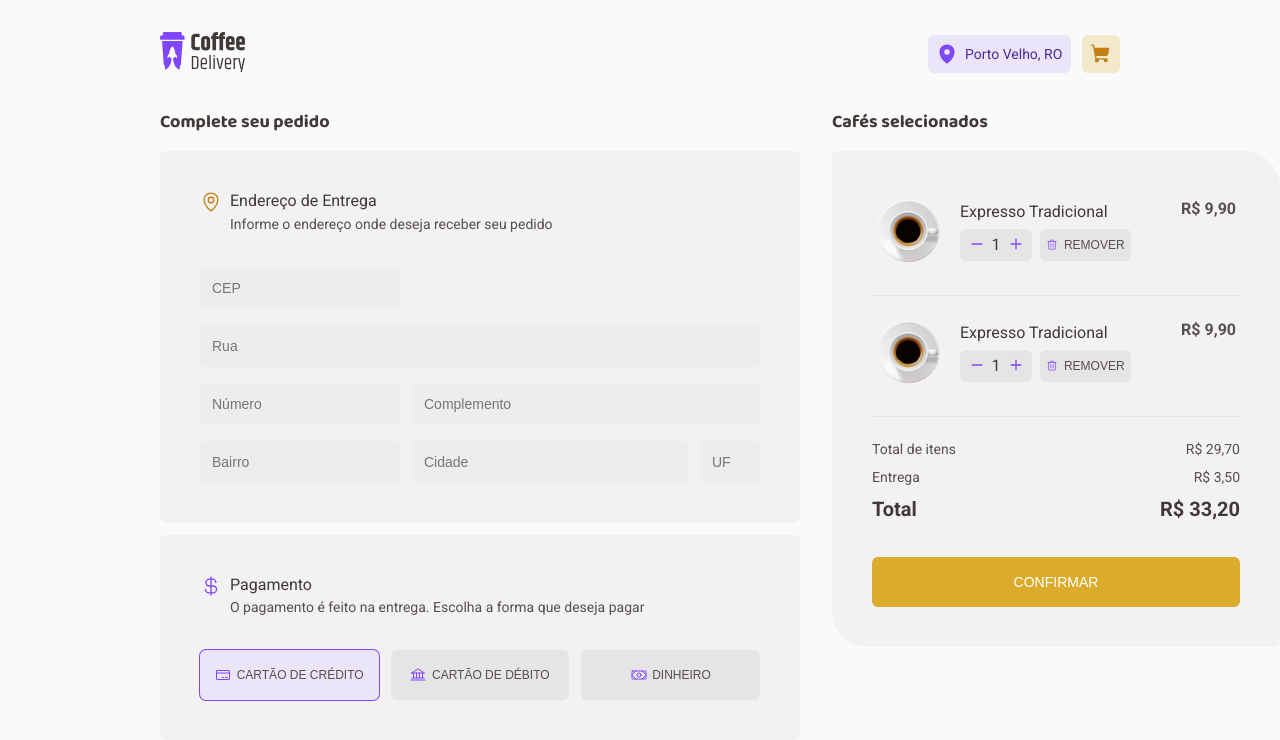
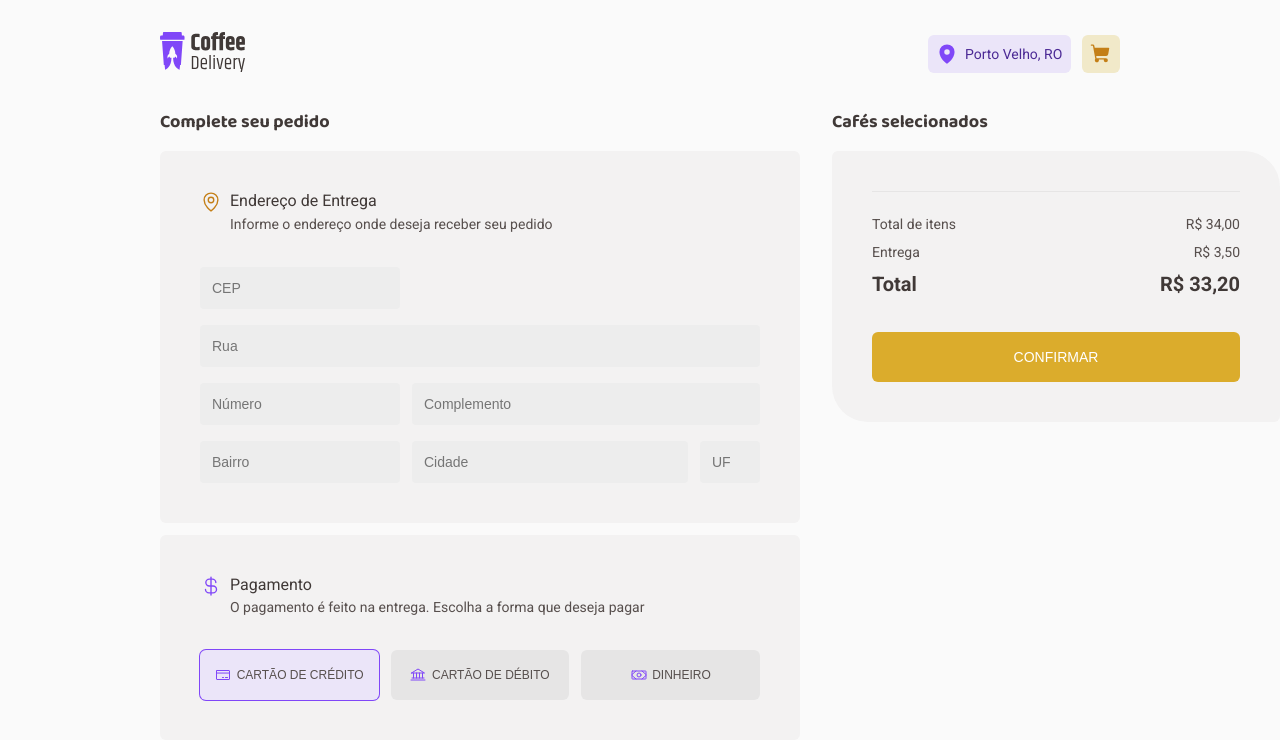
Before and after one commit to jrsoares/CoffeeDelivery, a React (Vite) app: page /checkout in a window 1280 px wide. Shown: the top 740 px of the page. Built offline with nearby package versions, Linux system fonts and the light colour scheme.

Commit message:
Implemented the functions of adding and removing items

```diff
--- /dev/null
+++ b/src/components/CoffeeSelected/index.tsx
@@ -0,0 +1,85 @@
+import React from "react";
+import {
+  Actions,
+  BtnRemove,
+  CoffeeSelectedItem,
+  CoffeeCardContainer,
+  Counter,
+  Info,
+} from "./styles";
+import { Minus, Plus, Trash } from "phosphor-react";
+import { useCart } from "../../hooks/useCart";
+import { BtnConfirm, CartPayment } from "../../pages/Checkout/styles";
+
+export function CoffeeSelected() {
+  const { cartItems, changeCartItemQuantity, removeCartItem } = useCart();
+
+  function PriceLocaleBr(price: number): string {
+    return price.toLocaleString("pt-br", {
+      currency: "BRL",
+      minimumFractionDigits: 2,
+    });
+  }
+
+  return (
+    <div>
+      <h1>Cafés selecionados</h1>
+      <CoffeeCardContainer>
+        {cartItems.map((item) => {
+          const totalItems = item.price * item.quantity;
+          function handleQuantityIncrease() {
+            changeCartItemQuantity(item.id, "increase");
+          }
+          function handleQuantityDecrease() {
+            changeCartItemQuantity(item.id, "decrease");
+          }
+          function handleRemoveItem() {
+            removeCartItem(item.id);
+          }
+          return (
+            <CoffeeSelectedItem key={item.id}>
+              <Info>
+                <img src={`${item.img}`} alt="" />
+                <div>
+                  <span>{item.title}</span>
+                  <Actions>
+                    <Counter>
+                      <button onClick={handleQuantityDecrease}>
+                        <Minus weight={"bold"} size={14} />
+                      </button>
+                      <span>{item.quantity}</span>
+                      <button onClick={handleQuantityIncrease}>
+                        <Plus weight={"bold"} size={14} />
+                      </button>
+                    </Counter>
+                    <BtnRemove onClick={handleRemoveItem}>
+                      <Trash />
+                      REMOVER
+                    </BtnRemove>
+                  </Actions>
+                </div>
+              </Info>
+              <span>R$ {PriceLocaleBr(totalItems)}</span>
+            </CoffeeSelectedItem>
+          );
+        })}
+
+        <CartPayment>
+          <div>
+            <span>Total de itens</span>
+            <span>R$ 34,00</span>
+          </div>
+          <div>
+            <span>Entrega</span>
+            <span>R$ 3,50</span>
+          </div>
+          <div className="total">
+            <span>Total</span>
+            <span>R$ 33,20</span>
+          </div>
+          <BtnConfirm>Confirmar</BtnConfirm>
+        </CartPayment>
+      </CoffeeCardContainer>
+    </div>
+  );
+}
--- /dev/null
+++ b/src/components/CoffeeSelected/styles.ts
@@ -0,0 +1,90 @@
+import styled from "styled-components";
+import { Button } from "../../pages/Checkout/styles";
+export const CoffeeSelectedItem = styled.div`
+  display: flex;
+  align-self: stretch;
+  align-items: flex-start;
+  padding: 0.5rem 0.25rem;
+  justify-content: space-between;
+  color: ${(props) => props.theme["base-text"]};
+  font-weight: 700;
+  margin-bottom: 1.5rem;
+
+  img {
+    width: 4rem;
+    height: 4rem;
+  }
+
+  & + & {
+    padding-top: 1.5rem;
+    border-top: 1px solid ${(props) => props.theme["base-button"]};
+  }
+`;
+
+export const Info = styled.div`
+  width: 5.937rem;
+  display: flex;
+  align-items: center;
+  gap: 1.25rem;
+
+  > div {
+    width: 10.625rem;
+    display: flex;
+    flex-direction: column;
+    align-items: flex-start;
+    gap: 0.5rem;
+
+    span {
+      color: ${(props) => props.theme["base-subtitle"]};
+      font-weight: 400;
+    }
+  }
+`;
+
+export const Actions = styled.div`
+  display: flex;
+  gap: 0.5rem;
+`;
+
+export const Counter = styled.div`
+  width: 72px;
+  height: 32px;
+  display: flex;
+  align-items: center;
+  justify-content: center;
+  padding: 5px 26px;
+  gap: 4px;
+  background: ${(props) => props.theme["base-button"]};
+  border-radius: 6px;
+
+  button {
+    border: transparent;
+    background: transparent;
+    color: ${(props) => props.theme["brand-purple"]};
+    font-size: 20px;
+    cursor: pointer;
+  }
+
+  span {
+    color: ${(props) => props.theme["base-title"]};
+    font-size: 1rem;
+    padding: 0 0.25rem;
+  }
+`;
+export const BtnRemove = styled(Button)`
+  width: 91px;
+  height: 32px;
+
+  svg {
+    color: ${(props) => props.theme["brand-purple"]};
+    font-weight: 700;
+  }
+`;
+
+export const CoffeeCardContainer = styled.div`
+  width: 28rem;
+  padding: 2.5rem;
+
+  background: ${(props) => props.theme["base-card"]};
+  border-radius: 6px 36px;
+`;
--- a/src/components/Header/styles.ts
+++ b/src/components/Header/styles.ts
@@ -12,7 +12,7 @@ export const Info = styled.div`
   width: 12rem;
   justify-content: space-between;
 
-  a {
+  div {
     display: flex;
     align-items: center;
     padding: 10px 8px;
@@ -34,6 +34,7 @@ export const Info = styled.div`
 
 export const Button = styled.button`
   position: relative;
+  cursor: pointer;
   border: 0;
   width: 2.375rem;
   height: 2.375rem;
--- a/src/contexts/CartContext.tsx
+++ b/src/contexts/CartContext.tsx
@@ -9,6 +9,11 @@ interface CartContextType {
   cartItems: CartItem[];
   cartQuantity: number;
   addCoffeeToCart: (coffee: CartItem) => void;
+  changeCartItemQuantity: (
+    cartItemId: number,
+    type: "increase" | "decrease"
+  ) => void;
+  removeCartItem: (cartItemId: number) => void;
 }
 
 interface CartContextProviderProps {
@@ -31,9 +36,44 @@ export function CartContextProvider({ children }: CartContextProviderProps) {
     });
     setCartItems(newCart);
   }
+  function changeCartItemQuantity(
+    cartItemId: number,
+    type: "increase" | "decrease"
+  ) {
+    const newCart = produce(cartItems, (draft) => {
+      const coffeeExistsInCart = cartItems.findIndex(
+        (cartItem) => cartItem.id === cartItemId
+      );
+      if (coffeeExistsInCart >= 0) {
+        const item = draft[coffeeExistsInCart];
+        draft[coffeeExistsInCart].quantity =
+          type === "increase" ? item.quantity + 1 : item.quantity - 1;
+      }
+    });
+    setCartItems(newCart);
+  }
 
+  function removeCartItem(cartItemId: number) {
+    const newCart = produce(cartItems, (draft) => {
+      const coffeeExistsInCart = cartItems.findIndex(
+        (cartItem) => cartItem.id === cartItemId
+      );
+      if (coffeeExistsInCart >= 0) {
+        draft.splice(coffeeExistsInCart, 1);
+      }
+    });
+    setCartItems(newCart);
+  }
   return (
-    <CartContext.Provider value={{ cartItems, cartQuantity, addCoffeeToCart }}>
+    <CartContext.Provider
+      value={{
+        cartItems,
+        cartQuantity,
+        addCoffeeToCart,
+        changeCartItemQuantity,
+        removeCartItem,
+      }}
+    >
       {children}
     </CartContext.Provider>
   );
--- a/src/pages/Checkout/index.tsx
+++ b/src/pages/Checkout/index.tsx
@@ -1,17 +1,9 @@
 import React from "react";
 import {
-  Actions,
-  BtnConfirm,
   BtnPayment,
-  BtnRemove,
-  CartPayment,
   CheckoutForm,
-  CoffeeCardContainer,
-  CoffeeSelected,
   Container,
-  Counter,
   Form,
-  Info,
   Payment,
   WrapperForm,
   WrapperPayment,
@@ -22,11 +14,10 @@ import {
   CreditCard,
   CurrencyDollar,
   MapPin,
-  Minus,
   Money,
-  Plus,
-  Trash,
 } from "phosphor-react";
+
+import { CoffeeSelected } from "../../components/CoffeeSelected";
 
 export function Checkout() {
   return (
@@ -73,74 +64,7 @@ export function Checkout() {
           </WrapperPayment>
         </Payment>
       </CheckoutForm>
-      <div>
-        <h1>Cafés selecionados</h1>
-        <CoffeeCardContainer>
-          <CoffeeSelected>
-            <Info>
-              <img src="src/assets/img/Type=Expresso.svg" alt="" />
-              <div>
-                <span>Expresso Tradicional</span>
-                <Actions>
-                  <Counter>
-                    <button>
-                      <Minus weight={"bold"} size={14} />
-                    </button>
-                    <span>1</span>
-                    <button>
-                      <Plus weight={"bold"} size={14} />
-                    </button>
-                  </Counter>
-                  <BtnRemove>
-                    <Trash />
-                    REMOVER
-                  </BtnRemove>
-                </Actions>
-              </div>
-            </Info>
-            <span>R$ 9,90</span>
-          </CoffeeSelected>
-          <CoffeeSelected>
-            <Info>
-              <img src="src/assets/img/Type=Expresso.svg" alt="" />
-              <div>
-                <span>Expresso Tradicional</span>
-                <Actions>
-                  <Counter>
-                    <button>
-                      <Minus weight={"bold"} size={14} />
-                    </button>
-                    <span>1</span>
-                    <button>
-                      <Plus weight={"bold"} size={14} />
-                    </button>
-                  </Counter>
-                  <BtnRemove>
-                    <Trash />
-                    REMOVER
-                  </BtnRemove>
-                </Actions>
-              </div>
-            </Info>
-            <span>R$ 9,90</span>
-          </CoffeeSelected>
-          <CartPayment>
-            <div>
-              <span>Total de itens</span>
-              <span>R$ 29,70</span>
-            </div>
-            <div>
-              <span>Entrega</span>
-              <span>R$ 3,50</span>
-            </div>
-            <div className="total">
-              <span>Total</span>
-              <span>R$ 33,20</span>
-            </div>
-            <BtnConfirm>Confirmar</BtnConfirm>
-          </CartPayment>
-        </CoffeeCardContainer>
-      </div>
+      <CoffeeSelected />
     </Container>
   );
 }
--- a/src/pages/Checkout/styles.ts
+++ b/src/pages/Checkout/styles.ts
@@ -131,7 +131,7 @@ export const Payment = styled.div`
   }
 `;
 
-const Button = styled.button`
+export const Button = styled.button`
   cursor: pointer;
   text-transform: uppercase;
   font-size: 0.75rem;
@@ -172,95 +172,6 @@ export const BtnPayment = styled(Button)`
   }
 `;
 
-export const CoffeeCardContainer = styled.div`
-  width: 28rem;
-  padding: 2.5rem;
-
-  background: ${(props) => props.theme["base-card"]};
-  border-radius: 6px 36px;
-`;
-
-export const CoffeeSelected = styled.div`
-  display: flex;
-  align-self: stretch;
-  align-items: flex-start;
-  padding: 0.5rem 0.25rem;
-  justify-content: space-between;
-  color: ${(props) => props.theme["base-text"]};
-  font-weight: 700;
-  margin-bottom: 1.5rem;
-
-  img {
-    width: 4rem;
-    height: 4rem;
-  }
-
-  & + & {
-    padding-top: 1.5rem;
-    border-top: 1px solid ${(props) => props.theme["base-button"]};
-  }
-`;
-
-export const Info = styled.div`
-  width: 5.937rem;
-  display: flex;
-  align-items: center;
-  gap: 1.25rem;
-
-  > div {
-    width: 10.625rem;
-    display: flex;
-    flex-direction: column;
-    align-items: flex-start;
-    gap: 0.5rem;
-
-    span {
-      color: ${(props) => props.theme["base-subtitle"]};
-      font-weight: 400;
-    }
-  }
-`;
-
-export const Actions = styled.div`
-  display: flex;
-  gap: 0.5rem;
-`;
-
-export const Counter = styled.div`
-  width: 72px;
-  height: 32px;
-  display: flex;
-  align-items: center;
-  justify-content: center;
-  padding: 5px 26px;
-  gap: 4px;
-  background: ${(props) => props.theme["base-button"]};
-  border-radius: 6px;
-
-  button {
-    border: transparent;
-    background: transparent;
-    color: ${(props) => props.theme["brand-purple"]};
-    font-size: 20px;
-    cursor: pointer;
-  }
-
-  span {
-    color: ${(props) => props.theme["base-title"]};
-    font-size: 1rem;
-    padding: 0 0.25rem;
-  }
-`;
-export const BtnRemove = styled(Button)`
-  width: 91px;
-  height: 32px;
-
-  svg {
-    color: ${(props) => props.theme["brand-purple"]};
-    font-weight: 700;
-  }
-`;
-
 export const CartPayment = styled.div`
   display: flex;
   flex-direction: column;
```
Also changed, not shown: src/components/Header/index.tsx (+9 -7 lines).
